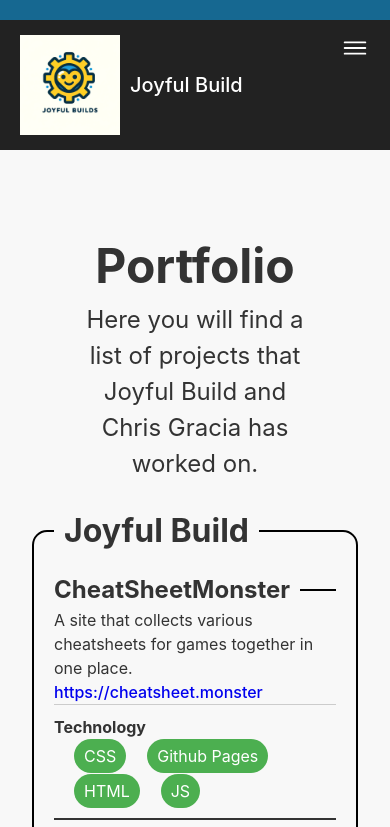
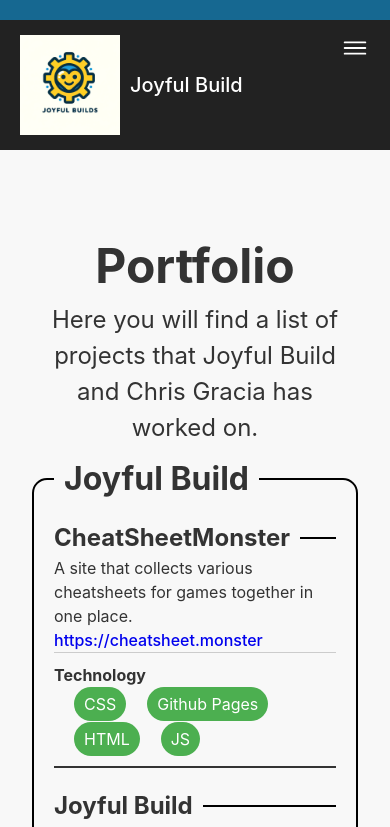
Before and after one commit to emeria/joyfulbuilds, a React (Vite) app: page /portfolio in a window 390 px wide. Shown: the top 827 px of the page. Built offline with nearby package versions, Linux system fonts and the light colour scheme.

Commit message:
adjust heading for portfolio

```diff
--- a/src/styles/Portfolio.css
+++ b/src/styles/Portfolio.css
@@ -102,4 +102,10 @@
         margin: 5em 2em;
     }
 
+    .portfolio-heading {
+        text-align: center;
+        font-size: 1.5em;
+        margin: 0;
+    }
+
 }
```
